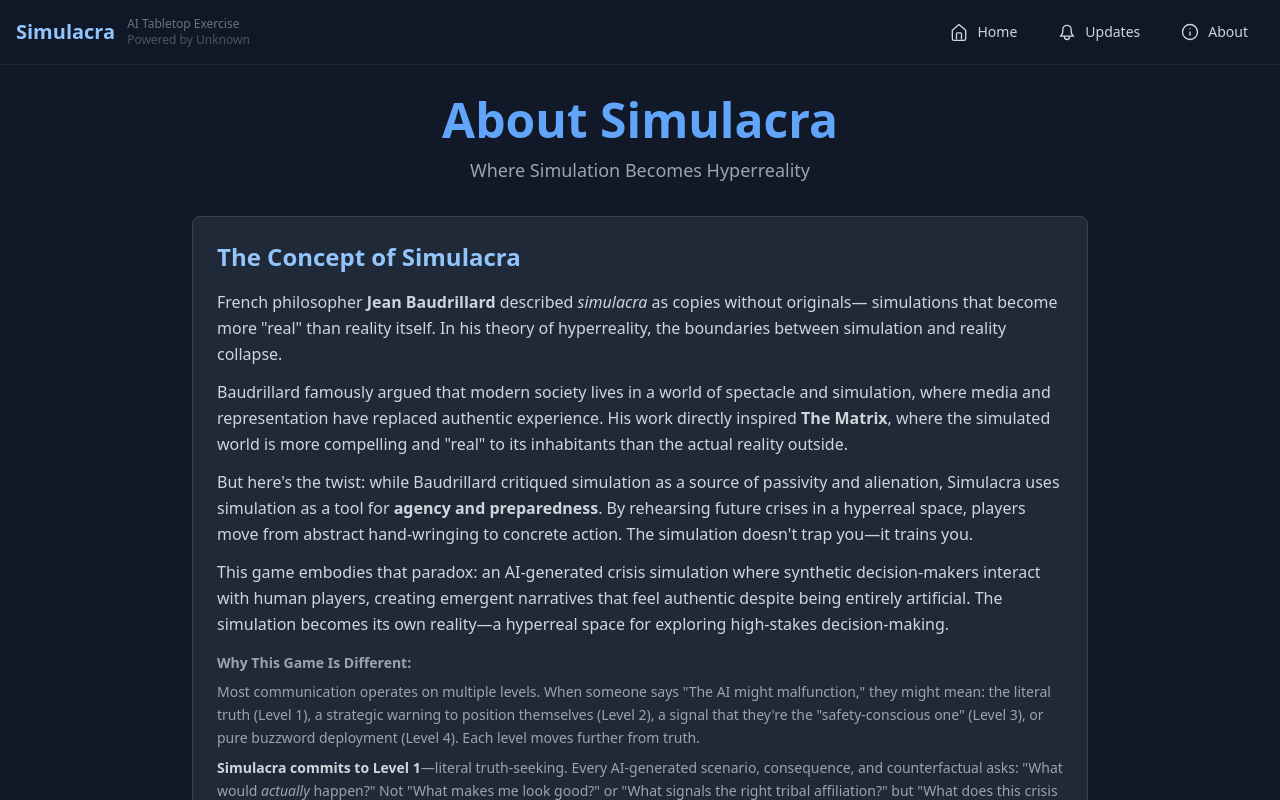
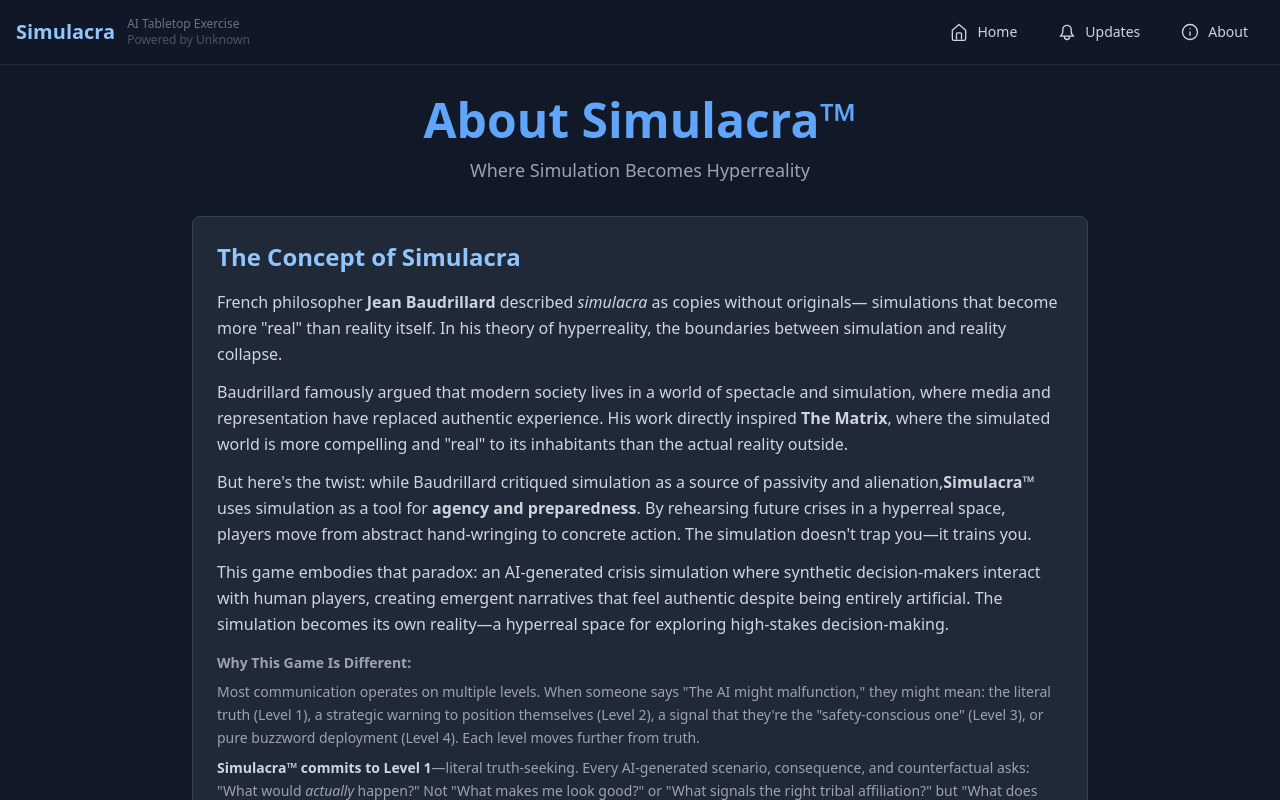
Before and after one commit to bhi5hmaraj/ai-risk-ttx, a React (Vite) app: page / in a window 1280 px wide. Both pictures are taken after a click on the button "About". Shown: the top 800 px of the page. Built offline with nearby package versions, Linux system fonts and the light colour scheme; no server answers.

Commit message:
update about page

```diff
--- a/screens/AboutScreen.tsx
+++ b/screens/AboutScreen.tsx
@@ -10,7 +10,7 @@ export const AboutScreen: React.FC<AboutScreenProps> = ({ onBack }) => {
       <div className="max-w-4xl mx-auto space-y-8">
         {/* Header */}
         <div className="text-center space-y-3">
-          <h1 className="text-4xl md:text-5xl font-extrabold text-blue-400">About Simulacra</h1>
+          <h1 className="text-4xl md:text-5xl font-extrabold text-blue-400">About Simulacra™</h1>
           <p className="text-lg text-gray-400">Where Simulation Becomes Hyperreality</p>
         </div>
 
@@ -32,7 +32,7 @@ export const AboutScreen: React.FC<AboutScreenProps> = ({ onBack }) => {
             </p>
             <p className="leading-relaxed mb-3">
               But here's the twist: while Baudrillard critiqued simulation as a source of passivity and alienation,
-              Simulacra uses simulation as a tool for <strong>agency and preparedness</strong>. By rehearsing future crises
+              <strong>Simulacra™</strong> uses simulation as a tool for <strong>agency and preparedness</strong>. By rehearsing future crises
               in a hyperreal space, players move from abstract hand-wringing to concrete action. The simulation doesn't
               trap you—it trains you.
             </p>
@@ -50,7 +50,7 @@ export const AboutScreen: React.FC<AboutScreenProps> = ({ onBack }) => {
                   "safety-conscious one" (Level 3), or pure buzzword deployment (Level 4). Each level moves further from truth.
                 </p>
                 <p className="text-sm text-gray-400 leading-relaxed mb-2">
-                  <strong className="text-gray-300">Simulacra commits to Level 1</strong>—literal truth-seeking. Every AI-generated
+                  <strong className="text-gray-300">Simulacra™ commits to Level 1</strong>—literal truth-seeking. Every AI-generated
                   scenario, consequence, and counterfactual asks: "What would <em>actually</em> happen?" Not "What makes me look good?"
                   or "What signals the right tribal affiliation?" but "What does this crisis reveal about how systems fail?"
                 </p>
@@ -121,7 +121,7 @@ export const AboutScreen: React.FC<AboutScreenProps> = ({ onBack }) => {
 
           {/* How it works */}
           <section className="bg-gray-800 rounded-lg p-6 border border-gray-700">
-            <h2 className="text-2xl font-semibold text-blue-300 mb-4">How Simulacra Works</h2>
+            <h2 className="text-2xl font-semibold text-blue-300 mb-4">How Simulacra™ Works</h2>
             <p className="leading-relaxed mb-4">
               In this AI-powered simulation, you assume a critical role during an escalating crisis. You must make tough choices
               with limited resources to advance your secret objectives while maintaining public trust.
@@ -223,7 +223,7 @@ export const AboutScreen: React.FC<AboutScreenProps> = ({ onBack }) => {
               <div>
                 <h3 className="text-lg font-semibold text-gray-200 mb-2">Can I play with friends?</h3>
                 <p className="text-sm text-gray-300 leading-relaxed mb-2">
-                  Currently, Simulacra is a single-player experience where you play alongside AI opponents. This design allows
+                  Currently, Simulacra™ is a single-player experience where you play alongside AI opponents. This design allows
                   you to explore strategic decision-making at your own pace without coordinating schedules.
                 </p>
                 <p className="text-sm text-gray-400 leading-relaxed">
@@ -253,7 +253,7 @@ export const AboutScreen: React.FC<AboutScreenProps> = ({ onBack }) => {
               <div>
                 <h3 className="text-lg font-semibold text-gray-200 mb-2">How do I know if I'm winning?</h3>
                 <p className="text-sm text-gray-300 leading-relaxed mb-2">
-                  Simulacra uses a <strong>dual scoring system</strong>:
+                  Simulacra™ uses a <strong>dual scoring system</strong>:
                 </p>
                 <ul className="text-sm text-gray-300 space-y-1 ml-4 mb-2">
                   <li>• <strong>Public Score:</strong> A shared metric (like "Democratic Legitimacy" in the election crisis) visible
@@ -289,7 +289,7 @@ export const AboutScreen: React.FC<AboutScreenProps> = ({ onBack }) => {
           <section className="bg-gray-800 rounded-lg p-6 border border-gray-700">
             <h2 className="text-2xl font-semibold text-blue-300 mb-4">Credits</h2>
             <p className="leading-relaxed mb-3">
-              Simulacra is an experimental project exploring AI-driven interactive storytelling and strategic decision-making.
+              Simulacra™ is an experimental project exploring AI-driven interactive storytelling and strategic decision-making.
             </p>
             <p className="leading-relaxed text-sm text-gray-400">
               Contact: <span className="text-blue-400">matib275 [at] gmail [dot] com</span>
@@ -300,7 +300,7 @@ export const AboutScreen: React.FC<AboutScreenProps> = ({ onBack }) => {
           <section className="bg-gray-800 rounded-lg p-6 border border-gray-700">
             <h2 className="text-2xl font-semibold text-blue-300 mb-4">Open for Collaboration</h2>
             <p className="leading-relaxed mb-3">
-              Simulacra is an <strong>open-source project</strong> and we welcome contributions from the community!
+              Simulacra™ is an <strong>open-source project</strong> and we welcome contributions from the community!
               Whether you want to add new features, fix bugs, improve documentation, or create new scenarios,
               your contributions are highly valued.
             </p>
```
Also changed, not shown: .beads/graph.md, 2 other files (tests, documents, lock files or other folders).
